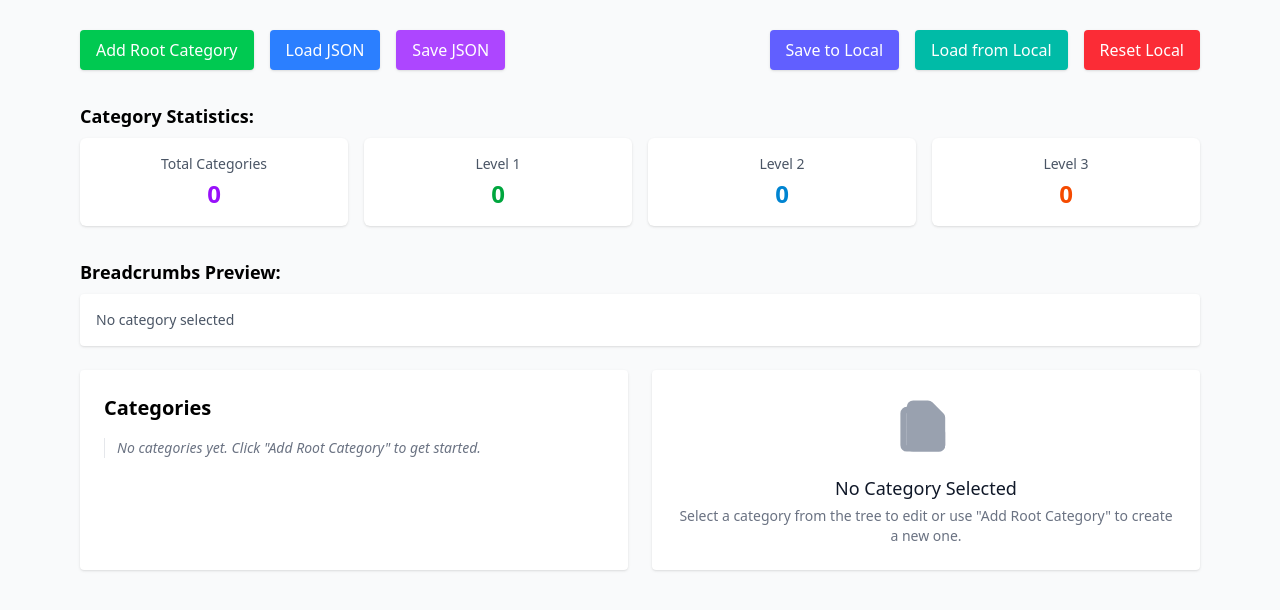
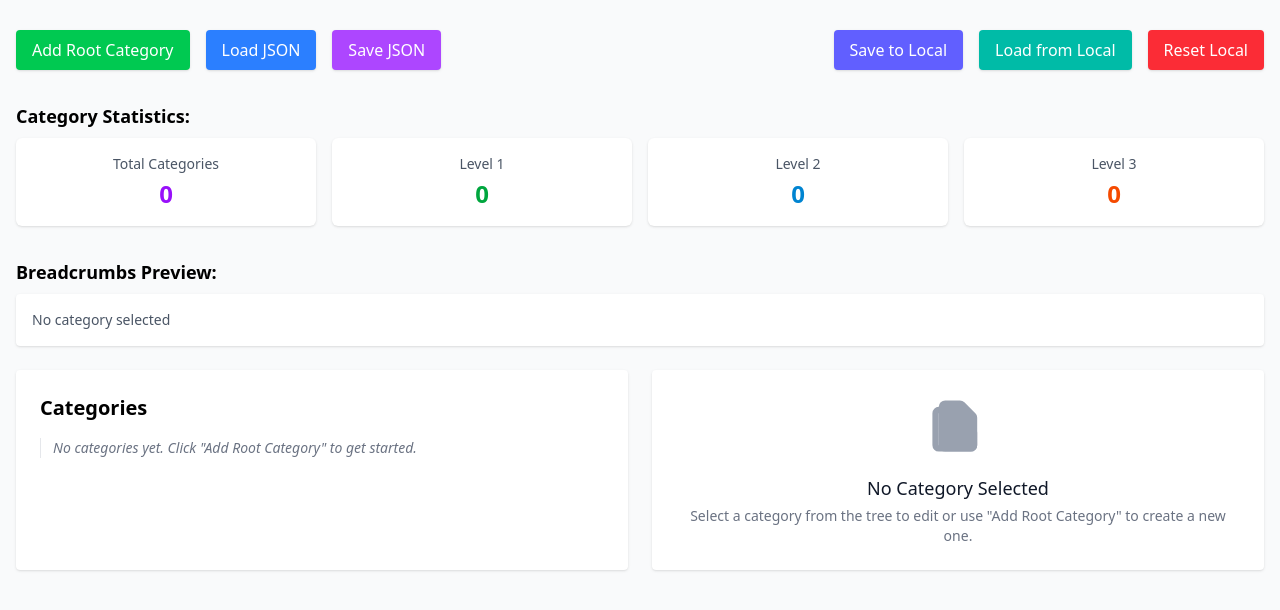
Before and after one commit to danielghirasim/category-generator, a plain HTML site: page index.html in a window 1280 px wide. Shown: the part 94-704 px from the top of the page. Drawn offline with nearby package versions, Linux system fonts and the light colour scheme.

Commit message:
changed max width

```diff
--- a/index.html
+++ b/index.html
@@ -7,7 +7,7 @@
     <script src="https://unpkg.com/@tailwindcss/browser@4"></script>
   </head>
   <body class="bg-gray-50">
-    <div class="container mx-auto px-4 py-8 max-w-6xl">
+    <div class="container mx-auto px-4 py-8 max-w-10xl">
       <h1 class="text-3xl font-bold mb-1 text-center text-blue-600">Category Management Tool (beta)</h1>
       <h2 class="text-center text-sm mb-8 text-blue-600">
         <a href="https://danielghirasim.com" target="_blank">Made by Ghirasim Daniel</a>
```
